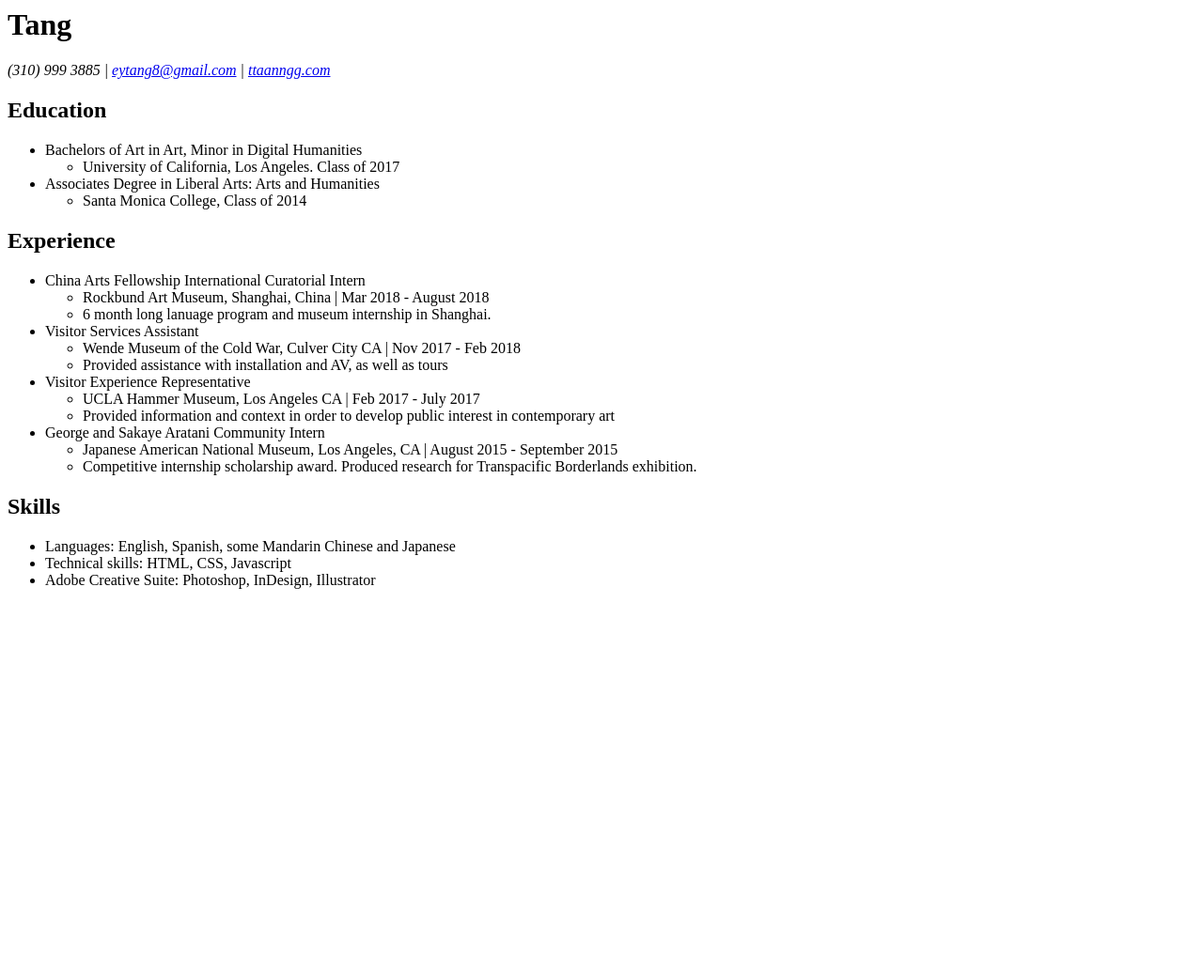
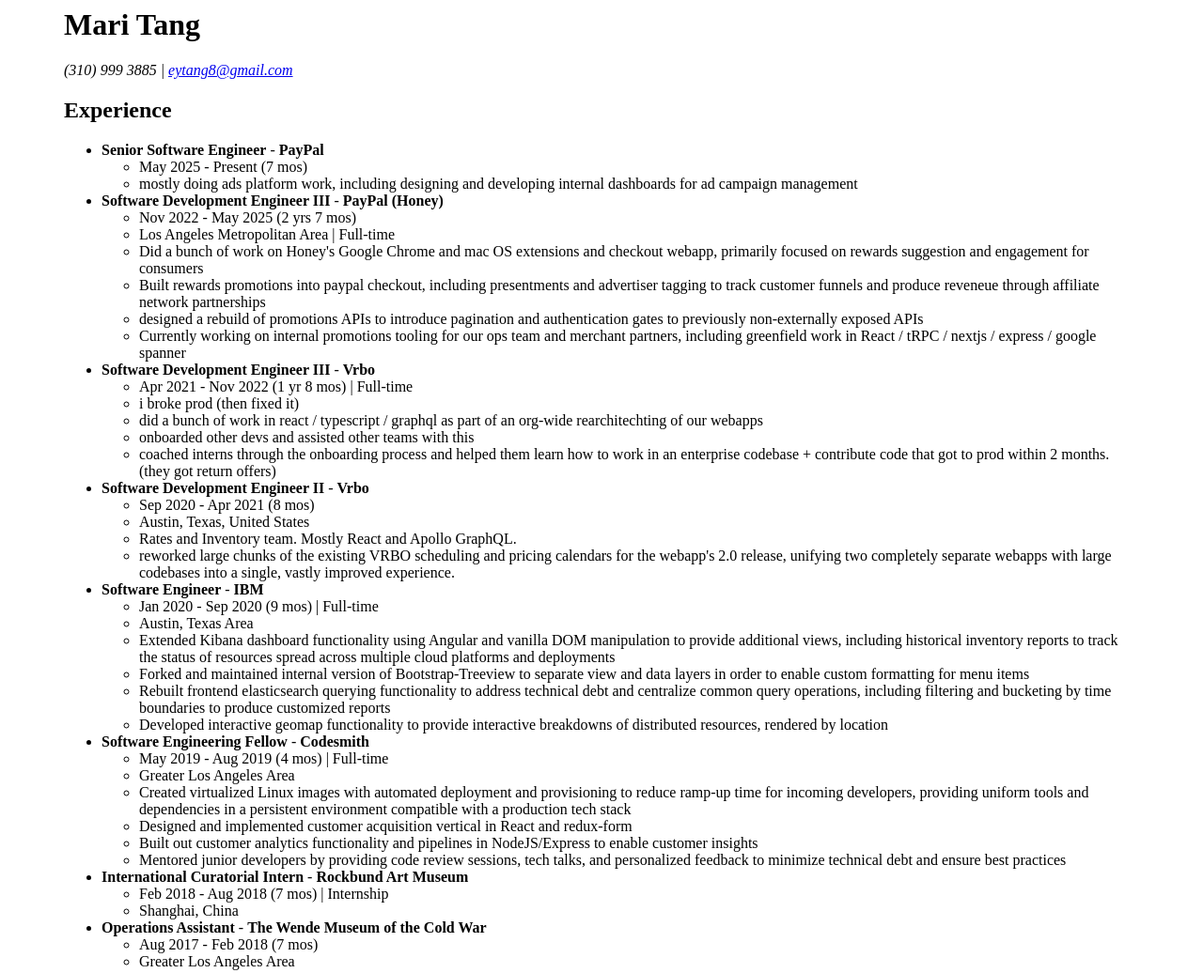
Before and after one commit to tttaaannnggg/tttaaannnggg.github.io, a plain HTML site: page resume.html in a window 1280 px wide. Shown: the top 1036 px of the page at 94% size. Before the commit the page ends 800 px from the top, so only its background shows below. Drawn offline with Linux system fonts and the light colour scheme.

Commit message:
update resume

```diff
--- a/index.html
+++ b/index.html
@@ -1,24 +1,50 @@
 <!DOCTYPE html>
 <html>
   <head>
+    <link rel="stylesheet" type="text/css" href="resume.css" />
   </head>
   <body>
-		<h2>projects</h2>
+    <h1>Mari Tang</h1>
+    <a href="/resume.html">Resume</a> |
+    <a href="https://www.linkedin.com/in/ttaanngg/">LinkedIn</a> |
+    <a href="https://medium.com/@iamtang">Medium</a>
+    <h2>for fun</h2>
     <ul>
       <li>
-				<a href='./shiritoriGen/shiritoriGen.html'>shiritori poem generator</a>
+        <a href="./shiritoriGen/shiritoriGen.html">shiritori poem generator</a>
         <ul>
-					<li>This project was a fun one! I'd been able to solve JS algorithms of a similar complexity before, but never had to actually make it interface with the DOM. Some of the ways I'm dealing with scope are suspect (there are a few globals floating around that I need to clean up later), but I'm proud of myself for finding a (semi) practical use for recursion!</li>
+          <li>
+            This project was a fun one! I'd been able to solve JS algorithms of
+            a similar complexity before, but never had to actually make it
+            interface with the DOM. Some of the ways I'm dealing with scope are
+            suspect (there are a few globals floating around that I need to
+            clean up later), but I'm proud of myself for finding a (semi)
+            practical use for recursion!
+          </li>
         </ul>
       </li>
       <li>
-				<a href='./orderByLength/orderByLength.html'>sort the words in a body of text by length</a>
+        <a href="./orderByLength/orderByLength.html"
+          >sort the words in a body of text by length</a
+        >
         <ul>
-					<li>This is not quite as complex as the shiritoriGen, but I cleaned up a lot of the nonsense and tried my best to work using functional programming strategies. The only places where side effects happen are that I'm mutating my textArr (which doesn't matter b/c it's initialized in the scope of orderByLength anyways), and I'm using a p tag as an output to render the final result. Everything else just passes return values from one function to another. I could probably reduce time complexity, or use built-in methods for some of the stuff I'm doing (I wrote my own function to flatten an array, which I probably didn't have to do), but I'm prety happy with how it works for now.</li>
+          <li>
+            This is not quite as complex as the shiritoriGen, but I cleaned up a
+            lot of the nonsense and tried my best to work using functional
+            programming strategies. The only places where side effects happen
+            are that I'm mutating my textArr (which doesn't matter b/c it's
+            initialized in the scope of orderByLength anyways), and I'm using a
+            p tag as an output to render the final result. Everything else just
+            passes return values from one function to another. I could probably
+            reduce time complexity, or use built-in methods for some of the
+            stuff I'm doing (I wrote my own function to flatten an array, which
+            I probably didn't have to do), but I'm prety happy with how it works
+            for now.
+          </li>
         </ul>
       </li>
       <li>
-                                <a href='./metamorph/metamorph.html'>uncover text by length</a>
+        <a href="./metamorph/metamorph.html">uncover text by length</a>
         <ul>
           <li>
             a little experiment in mixing my own text with someone else's.
@@ -26,14 +52,11 @@
         </ul>
       </li>
       <li>
-                          <a href='./rivets/index.html'>rivets</a>
+        <a href="./rivets/index.html">rivets</a>
         <ul>
-                            <li>
-                              small narrative + digital drawings
-                            </li>
+          <li>small narrative + digital drawings</li>
         </ul>
       </li>
-
     </ul>
   </body>
 </html>
--- /dev/null
+++ b/resume.css
@@ -0,0 +1,3 @@
+body {
+	padding: 0 60px;
+}
--- a/resume.html
+++ b/resume.html
@@ -6,12 +6,76 @@
 	<body>
 		<header>
 
-			<h1>Tang</h1>
+			<h1>Mari Tang</h1>
 		</header>
 		<address>
-			(310) 999 3885 | <a href="mailto:eytang8@gmail.com">eytang8@gmail.com</a> | <a href="ttaanngg.com">ttaanngg.com</a>
+			(310) 999 3885 | <a href="mailto:eytang8@gmail.com">eytang8@gmail.com</a>
 		</address>
 		<main>
+			<section>
+				<header>
+					<h2>Experience</h2>
+				</header>
+				<ul>
+					<li><strong>Senior Software Engineer</strong> - <strong>PayPal</strong></li>
+					<ul>
+						<li>May 2025 - Present (7 mos)</li>
+						<li>mostly doing ads platform work, including designing and developing internal dashboards for ad campaign management</li>
+					</ul>
+					<li><strong>Software Development Engineer III</strong> - <strong>PayPal (Honey)</strong></li>
+					<ul>
+						<li>Nov 2022 - May 2025 (2 yrs 7 mos)</li>
+						<li>Los Angeles Metropolitan Area | Full-time</li>
+						<li>Did a bunch of work on Honey's Google Chrome and mac OS extensions and checkout webapp, primarily focused on rewards suggestion and engagement for consumers</li>
+						<li>Built rewards promotions into paypal checkout, including presentments and advertiser tagging to track customer funnels and produce reveneue through affiliate network partnerships</li>
+						<li>designed a rebuild of promotions APIs to introduce pagination and authentication gates to previously non-externally exposed APIs</li>
+						<li>Currently working on internal promotions tooling for our ops team and merchant partners, including greenfield work in React / tRPC / nextjs / express / google spanner</li>
+					</ul>
+					<li><strong>Software Development Engineer III</strong> - <strong>Vrbo</strong></li>
+					<ul>
+						<li>Apr 2021 - Nov 2022 (1 yr 8 mos) | Full-time</li>
+						<li>i broke prod (then fixed it)</li>
+						<li>did a bunch of work in react / typescript / graphql as part of an org-wide rearchitechting of our webapps</li>
+						<li>onboarded other devs and assisted other teams with this</li>
+						<li>coached interns through the onboarding process and helped them learn how to work in an enterprise codebase + contribute code that got to prod within 2 months. (they got return offers)</li>
+					</ul>
+					<li><strong>Software Development Engineer II</strong> - <strong>Vrbo</strong></li>
+					<ul>
+						<li>Sep 2020 - Apr 2021 (8 mos)</li>
+						<li>Austin, Texas, United States</li>
+						<li>Rates and Inventory team. Mostly React and Apollo GraphQL.</li>
+						<li>reworked large chunks of the existing VRBO scheduling and pricing calendars for the webapp's 2.0 release, unifying two completely separate webapps with large codebases into a single, vastly improved experience.</li>
+					</ul>
+					<li><strong>Software Engineer</strong> - <strong>IBM</strong></li>
+					<ul>
+						<li>Jan 2020 - Sep 2020 (9 mos) | Full-time</li>
+						<li>Austin, Texas Area</li>
+						<li>Extended Kibana dashboard functionality using Angular and vanilla DOM manipulation to provide additional views, including historical inventory reports to track the status of resources spread across multiple cloud platforms and deployments</li>
+						<li>Forked and maintained internal version of Bootstrap-Treeview to separate view and data layers in order to enable custom formatting for menu items</li>
+						<li>Rebuilt frontend elasticsearch querying functionality to address technical debt and centralize common query operations, including filtering and bucketing by time boundaries to produce customized reports</li>
+						<li>Developed interactive geomap functionality to provide interactive breakdowns of distributed resources, rendered by location</li>
+					</ul>
+					<li><strong>Software Engineering Fellow</strong> - <strong>Codesmith</strong></li>
+					<ul>
+						<li>May 2019 - Aug 2019 (4 mos) | Full-time</li>
+						<li>Greater Los Angeles Area</li>
+						<li>Created virtualized Linux images with automated deployment and provisioning to reduce ramp-up time for incoming developers, providing uniform tools and dependencies in a persistent environment compatible with a production tech stack</li>
+						<li>Designed and implemented customer acquisition vertical in React and redux-form</li>
+						<li>Built out customer analytics functionality and pipelines in NodeJS/Express to enable customer insights</li>
+						<li>Mentored junior developers by providing code review sessions, tech talks, and personalized feedback to minimize technical debt and ensure best practices</li>
+					</ul>
+					<li><strong>International Curatorial Intern</strong> - <strong>Rockbund Art Museum</strong></li>
+					<ul>
+						<li>Feb 2018 - Aug 2018 (7 mos) | Internship</li>
+						<li>Shanghai, China</li>
+					</ul>
+					<li><strong>Operations Assistant</strong> - <strong>The Wende Museum of the Cold War</strong></li>
+					<ul>
+						<li>Aug 2017 - Feb 2018 (7 mos)</li>
+						<li>Greater Los Angeles Area</li>
+					</ul>
+				</ul>
+			</section>
 			<section>
 				<h2> Education</h2>
 				<ul>
@@ -24,44 +88,6 @@
 							<li>Santa Monica College, Class of 2014</li>
 						</ul>
 			</section>
-			<section>
-				<header>
-					<h2>Experience</h2>
-				</header>
-				<ul>
-					<li>China Arts Fellowship International Curatorial Intern</li>
-					<ul>
-						<li>Rockbund Art Museum, Shanghai, China | Mar 2018 - August 2018</li>
-						<li>6 month long lanuage program and museum internship in Shanghai.</li>
-					</ul>
-					<li>Visitor Services Assistant</li>
-					<ul>
-						<li>Wende Museum of the Cold War, Culver City CA | Nov 2017 - Feb 2018</li>
-						<li>Provided assistance with installation and AV, as well as tours</li>
-					</ul>
-					<li>Visitor Experience Representative</li>
-					<ul>
-						<li>UCLA Hammer Museum, Los Angeles CA | Feb 2017 - July 2017</li>
-						<li>Provided information and context in order to develop public interest in contemporary art</li>
-					</ul>
-					<li>George and Sakaye Aratani Community Intern</li>
-					<ul>
-						<li>Japanese American National Museum, Los Angeles, CA | August 2015 - September 2015</li>
-						<li>Competitive internship scholarship award. Produced research for Transpacific Borderlands exhibition.</li>
-					</ul>
-				</ul>
-			</section>
-			<section>
-				<header>
-					<h2> Skills</h2>
-				</header>
-				<ul>
-					<li>Languages: English, Spanish, some Mandarin Chinese and Japanese</li>
-					<li>Technical skills: HTML, CSS, Javascript</li>
-					<li>Adobe Creative Suite: Photoshop, InDesign, Illustrator</li>
-				</ul>
-			</section>
-
 		</main>
 	</body>
 </html>
```
Lines whose indentation alone changed are shown as unchanged.
